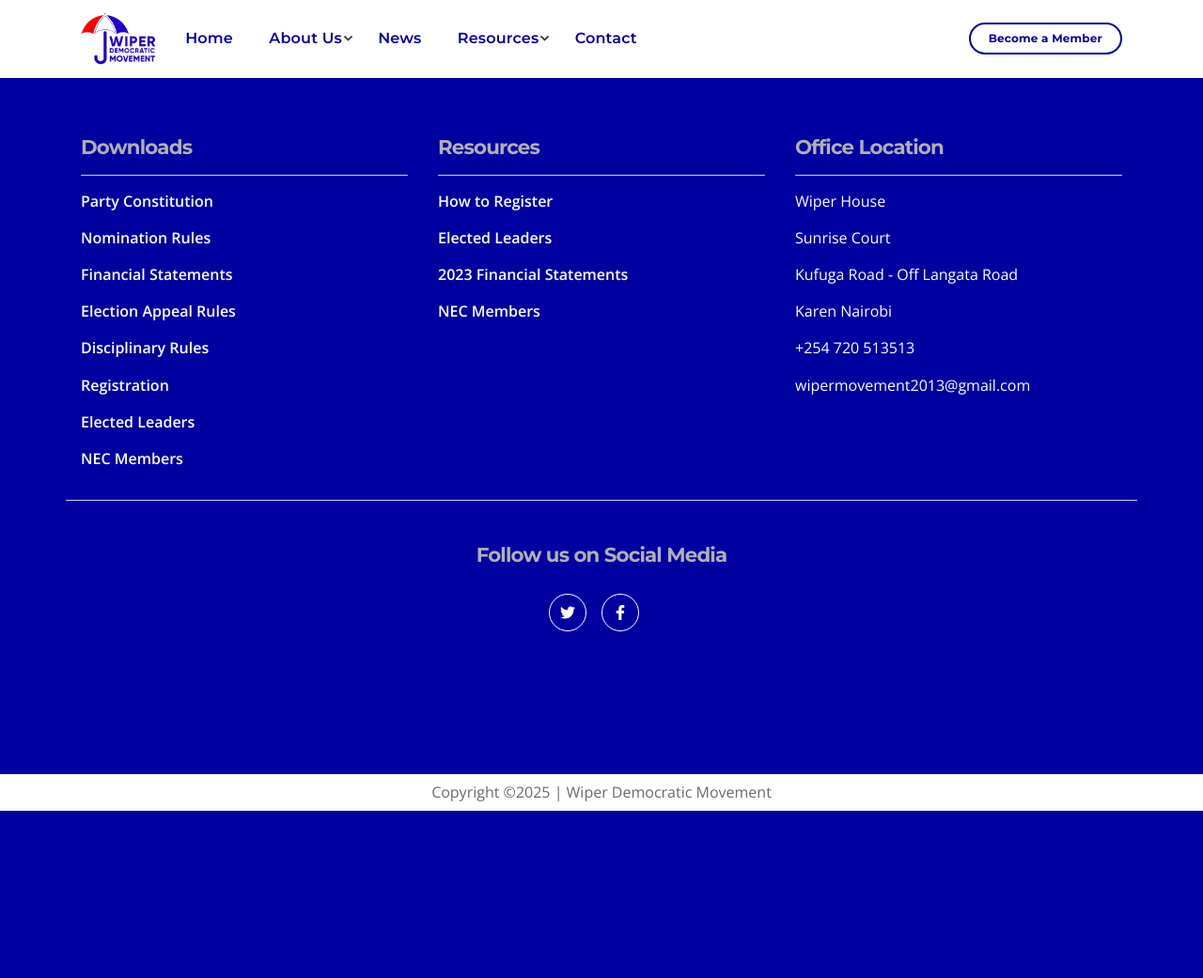
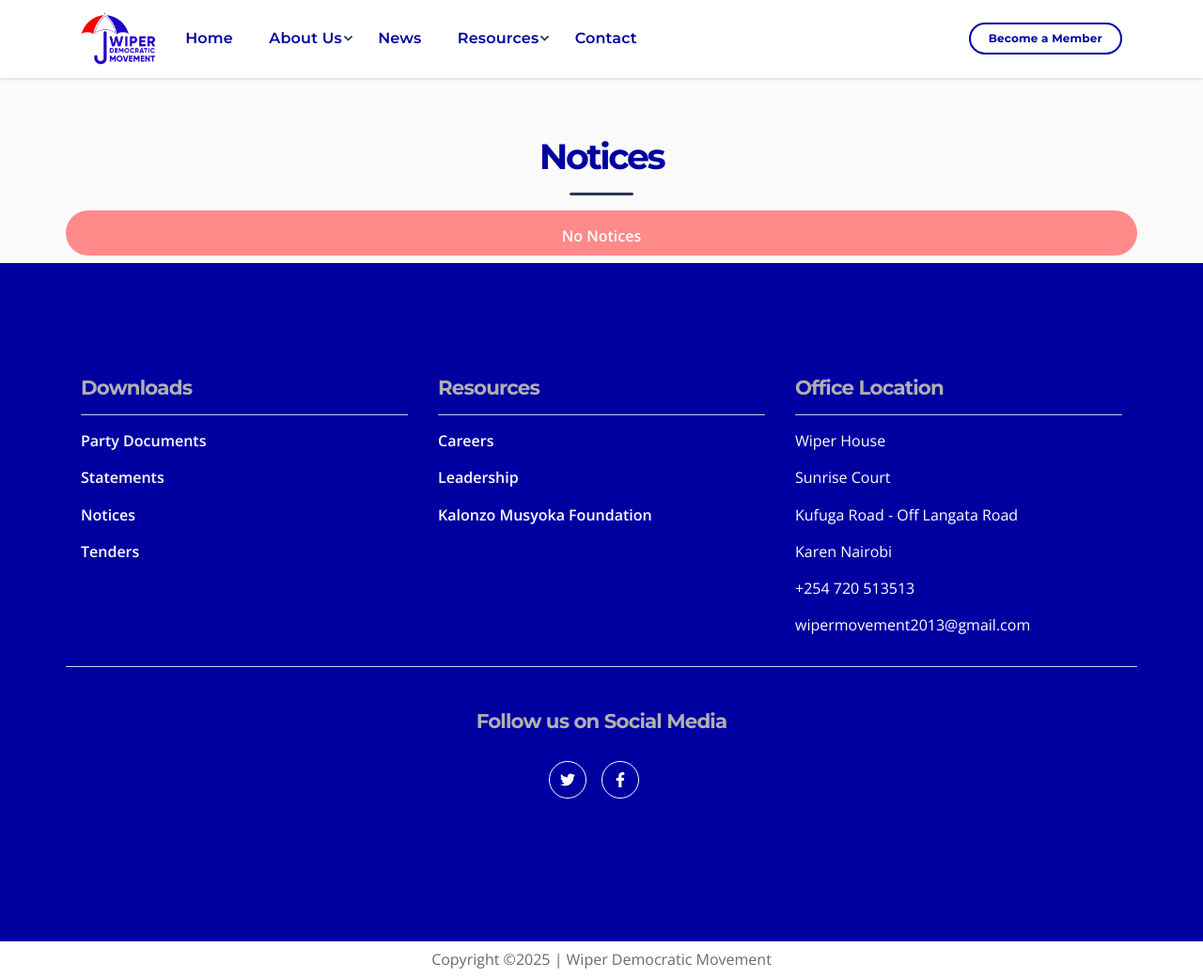
Before and after one commit to ombasaroy/wiperwebsite, a Django app: page /notices/ in a window 1280 px wide. Shown: the part 56-1097 px from the top of the page at 94% size. Before the commit the page ends 919 px from the top, so only its background shows below. Run offline with Django 3.2, Linux system fonts and the light colour scheme; data comes from the database, SQL or seed files in the repository; both versions use the stored data as it was after the commit; some libraries are stand-ins or nearby versions.

Commit message:
Second Iteration

```diff
--- a/TODO.txt
+++ b/TODO.txt
@@ -1,3 +1,2 @@
 - What does 'related_name' mean
-- how can i pass records to the base file without having to fetch them on each view function?
-- Downloads has extra divs that don't display anything
+- VS Code iko not picking recent changes to files
--- a/static/assets/css/styles.css
+++ b/static/assets/css/styles.css
@@ -107,6 +107,14 @@
   font-size: 2rem;
 }
 
+ .no-jobs{
+   background-color: #ff8a8a;
+   border-radius: 25px;
+   color: #ffffff;
+   font-weight: 600;
+   text-align: center;
+   padding: 0 4rem;
+ }
 
 
 
--- a/wiper/templates/base.html
+++ b/wiper/templates/base.html
@@ -63,7 +63,7 @@
               <li class="nav-item dropdown"><a class="nav-link dropdown-toggle dropdown-indicator" href="JavaScript:void(0)" role="button" data-bs-toggle="dropdown" aria-expanded="false">About Us</a>
                 <ul class="dropdown-menu">
                   <li><a class="dropdown-item" href="{% url 'about-us' %}">Our History</a></li>
-                  <li><a class="dropdown-item" href="">Leadership</a></li>
+                  <li><a class="dropdown-item" href="{% url 'leadership' %}">Leadership</a></li>
                 </ul>
               </li>
               <li class="nav-item">
@@ -71,7 +71,7 @@
               </li>
               <li class="nav-item dropdown"><a class="nav-link dropdown-toggle dropdown-indicator" href="JavaScript:void(0)" role="button" data-bs-toggle="dropdown" aria-expanded="false">Resources</a>
                 <ul class="dropdown-menu">
-                  <li><a class="dropdown-item" href="{% url 'downloads' %}">Downloads</a></li>
+                  <li><a class="dropdown-item" href="{% url 'party-documents' %}">Party Documents</a></li>
                   <li><a class="dropdown-item" href="{% url 'notices' %}">Notices</a></li>
                   <li><a class="dropdown-item" href="{% url 'financial-statements' %}">Financial Statements</a></li>
                   <li><a class="dropdown-item" href="{% url 'careers' %}">Careers</a></li>
@@ -79,7 +79,11 @@
                 </ul>
               </li>
               <li class="nav-item"><a class="nav-link {% if nav == 'contact' %} active {% endif %}" href="{% url 'contact' %}">Contact</a></li>
-            </ul><a class="btn btn-outline-primary rounded-pill btn-sm border-2 d-block d-lg-inline-block ms-auto my-3 my-lg-0" href="{% url 'index' %}">Become a Member</a>
+            {% for pdf in pdf_documents %}
+                {% if pdf.category.name == 'Misc' %}
+                    </ul><a class="btn btn-outline-primary rounded-pill btn-sm border-2 d-block d-lg-inline-block ms-auto my-3 my-lg-0" href="{{ pdf.file.url }}">Become a Member</a>
+                {% endif %}
+            {% endfor %}
           </div>
         </nav>
       </div>
@@ -99,30 +103,38 @@
                 <h5 style="color: #b0b0b0; ">Downloads</h5>
                 <hr style="height: 1px; background-color: #ffffff; border: none;">
 
-              {% comment %} <ul class="list-unstyled footer-links">
+               <ul class="list-unstyled footer-links">
 
-                  <li class="mb-3"><a class="text-white" href="https://drive.google.com/file/d/1798O1ViCGFk2xkGDlH20LlUCotKfFK6W/view?usp=drive_link">Party Constitution</a></li>
-                  <li class="mb-3"><a class="text-white" href="https://drive.google.com/file/d/1lJQoMY_a_WCQNtdMad4fo1f2koNVSMse/view?usp=drive_link">Nomination Rules</a></li>
-                  <li class="mb-3"><a class="text-white" href="https://drive.google.com/file/d/19lfVzuVMmEIW6drU6wF88fHw3Tj-WWMf/view?usp=drive_link">Disciplinary Rules</a></li>
-                  <li class="mb-3"><a class="text-white" href="https://drive.google.com/file/d/1hFs1RwtIcubrCR9B5OOxkBNE8XwazcD2/view?usp=drive_link">Election Appeal Rules</a></li>
-              </ul> {% endcomment %}
+                  <li class="mb-3"><a class="text-white" href="{% url 'party-documents' %}">Party Documents</a></li>
+                  <li class="mb-3"><a class="text-white" href="{% url 'financial-statements' %}"> Statements</a></li>
+                  <li class="mb-3"><a class="text-white" href="{% url 'notices' %}">Notices</a></li>
+                  <li class="mb-3"><a class="text-white" href="{% url 'tenders' %}">Tenders</a></li>
 
-              <ul class="list-unstyled footer-links">
+              </ul>
 
-                {% for pdf in pdf_documents %}
-                <li class="mb-3"><a class="text-white" href="{{pdf.file.url}}">{{pdf.name}}</a></li>
-                {% endfor %}
-              </ul>
+{#              <ul class="list-unstyled footer-links">#}
+{#      #}
+{#                {% for pdf in pdf_documents %}#}
+{#                <li class="mb-3"><a class="text-white" href="{{pdf.file.url}}">{{pdf.name}}</a></li>#}
+{#                {% endfor %}#}
+{#              </ul>#}
             </div>
           <div class="col-12 col-sm-12 col-md-12 col-lg-4 text-white ms-lg-auto">
               <h5 style="color: #b0b0b0">Resources</h5>
               <hr style="height: 1px; background-color: #ffffff; border: none;">
               <ul class="list-unstyled">
-                  <li class="mb-3"><a class="text-white" href="https://drive.google.com/file/d/1XqlFJjGJ9kZ9wKN_t1c_RcSdV0JZBsEr/view?usp=drive_link">How to Register</a></li>
-                  <li class="mb-3"><a class="text-white" href="https://drive.google.com/file/d/1O7rZxltoDbpwuO0lBr5zYL3IkMhBG9EC/view?usp=drive_link">Elected Leaders</a></li>
-                  <li class="mb-3"><a class="text-white" href="https://drive.google.com/file/d/1EhptWmwwBitI09pVuPvueaEm9CoDuhRY/view?usp=sharing">2023 Financial Statements</a></li>
-                  <li class="mb-3"><a class="text-white" href="https://drive.google.com/file/d/1ZgixhnFevB9ejVw8SnG-J_92klX0_2Vn/view?usp=sharing">NEC Members</a></li>
+                  <li class="mb-3"><a class="text-white" href="{% url 'careers' %}">Careers</a></li>
+                  <li class="mb-3"><a class="text-white" href="{% url 'leadership' %}">Leadership</a></li>
+                  <li class="mb-3"><a class="text-white" href="#">Kalonzo Musyoka Foundation</a></li>
+
+
               </ul>
+{#              <ul class="list-unstyled">#}
+{#                  <li class="mb-3"><a class="text-white" href="https://drive.google.com/file/d/1XqlFJjGJ9kZ9wKN_t1c_RcSdV0JZBsEr/view?usp=drive_link">How to Register</a></li>#}
+{#                  <li class="mb-3"><a class="text-white" href="https://drive.google.com/file/d/1O7rZxltoDbpwuO0lBr5zYL3IkMhBG9EC/view?usp=drive_link">Elected Leaders</a></li>#}
+{#                  <li class="mb-3"><a class="text-white" href="https://drive.google.com/file/d/1EhptWmwwBitI09pVuPvueaEm9CoDuhRY/view?usp=sharing">2023 Financial Statements</a></li>#}
+{#                  <li class="mb-3"><a class="text-white" href="https://drive.google.com/file/d/1ZgixhnFevB9ejVw8SnG-J_92klX0_2Vn/view?usp=sharing">NEC Members</a></li>#}
+{#              </ul>#}
             </div>
           <div class="col-12 col-sm-12 col-md-12 col-lg-4 text-white ms-lg-auto">
               <h5 style="color: #b0b0b0">Office Location</h5>
--- a/wiper/templates/notices.html
+++ b/wiper/templates/notices.html
@@ -1,6 +1,44 @@
 {% extends 'base.html' %}
+{% load static %}
+{% block title  %} Notices {% endblock %}
 
-{% block content %}
-<!-- Your content goes here -->
- <p>Here are the notices</p>
+
+{% block main %}
+
+<section class="bg-100 pb-0">
+    <div class="container">
+      <div class="row">
+        <div class="col">
+          <h3 class="text-center fs-2 fs-md-3">Notices</h3>
+          <hr class="short" data-zanim-xs='{"from":{"opacity":0,"width":0},"to":{"opacity":1,"width":"4.20873rem"},"duration":0.8}' data-zanim-trigger="scroll" />
+        </div>
+
+
+      {% if notices %}
+
+          {% for notice in notices %}
+          <div class="col-12 pt-3 mb-2" style="background-color: #f3f9ff; border-radius: 25px;">
+              <div class="rounded-3">
+                    <p class="mb-2" style="color: #0000a1; font-weight: 600;">{{ forloop.counter }}. {{ notice.name }}
+                        <a class="btn btn-outline-primary rounded-pill btn-sm border-2 d-block d-lg-inline-block ms-auto my-3 my-lg-0" href="{{ notice.file.url }}">Click to View</a>
+                    </p>
+              </div>
+          </div>
+          {% endfor %}
+      {% else %}
+           <div class="col-12 pt-3 mb-2 no-jobs">
+              <div class="rounded-3">
+                    <p class="mb-2">No Notices
+                    </p>
+              </div>
+          </div>
+
+
+      {% endif %}
+
+      </div>
+    </div>
+
+</section>
+
 {% endblock %}
--- a/wiper/templates/post-detail.html
+++ b/wiper/templates/post-detail.html
@@ -11,9 +11,9 @@
         <h4 data-zanim-xs='{"delay":0.1}' class="post-title">{{ post.title }}</h4>
 
         {% if post.author %}
-        <div data-zanim-xs='{"delay":0}'><a class="d-inline-block text-500 post-header" href="#!">Posted by {{post.author|title}}</a>, &nbsp;<a class="d-inline-block text-500 post-header" href="#!">{{ post.created_at }}</a></div>
+        <div data-zanim-xs='{"delay":0}'>&nbsp;<a class="d-inline-block text-500 post-header" href="#!">{{ post.created_at }}</a></div>
         {% else %}
-        <div data-zanim-xs='{"delay":0}'><a class="d-inline-block text-500 post-header" href="#!">Date {{ post.custom_author|title }}</a>, &nbsp;<a class="d-inline-block text-500 post-header" href="#!">{{ post.created_at }}</a></div>
+        <div data-zanim-xs='{"delay":0}'>&nbsp;<a class="d-inline-block text-500 post-header" href="#!">{{ post.created_at }}</a></div>
         {% endif %}
 
       </div>
--- a/wiper/urls.py
+++ b/wiper/urls.py
@@ -4,14 +4,16 @@
 
 urlpatterns = [
     path('', views.index, name='index'),
-    # path('base/', views.basefile, name='base'),
     path('news/', views.news, name='news'),
     path('contact/', views.contact, name='contact'),
     path('about-us/', views.about_us, name='about-us'),
-    path('downloads/', views.downloads, name='downloads'),
+    path('party-documents/', views.party_documents, name='party-documents'),
     path('notices/', views.notices, name='notices'),
     path('careers/', views.careers, name='careers'),
     path('tenders/', views.tenders, name='tenders'),
     path('financial-statements/', views.financial_statements, name='financial-statements'),
+    path('leadership/', views.leadership, name='leadership'),
     path('<slug:slug>/', views.post_detail, name='post_detail'),
+
+
 ]
--- a/wiper/views.py
+++ b/wiper/views.py
@@ -8,16 +8,12 @@
 
 def index(request):
     posts = Post.objects.all().order_by('-created_at')[:3]
+
     context = {
         'posts': posts,
         'nav': 'index',
     }
     return render(request, 'index.html', context)
-
-
-def downloads(request):
-    context = {}
-    return render(request, 'downloads.html', context)
 
 
 def custom_404_view(request, exception):
@@ -52,7 +48,7 @@
 
 
 def contact(request):
-    context = {'nav': 'contact',}
+    context = {'nav': 'contact', }
     return render(request, 'contact.html', context)
 
 
@@ -62,20 +58,37 @@
 
 
 def notices(request):
-    context = {}
+    party_notices = PDFDocument.objects.filter(category__name="Tenders")
+    context = {'notices': party_notices}
     return render(request, 'notices.html', context)
 
 
 def careers(request):
-    context = {}
+    jobs = PDFDocument.objects.filter(category__name="Careers")
+    context = {'jobs': jobs}
     return render(request, 'careers.html', context)
 
 
 def tenders(request):
-    context = {}
+    open_tenders = PDFDocument.objects.filter(category__name="Tenders")
+    context = {'tenders': open_tenders}
     return render(request, 'tenders.html', context)
 
 
 def financial_statements(request):
-    context = {}
+    finance_statements = PDFDocument.objects.filter(category__name="Financial Statements")
+    context = {'finance_statements': finance_statements}
     return render(request, 'financial-statements.html', context)
+
+
+def party_documents(request):
+    pdfdocs = PDFDocument.objects.filter(category__name="Party Documents")
+    context = {'pdfdocs': pdfdocs}
+    return render(request, 'party-documents.html', context)
+
+
+def leadership(request):
+    leaders = PDFDocument.objects.filter(category__name="Leadership")
+
+    context = {'leaders': leaders}
+    return render(request, 'leadership.html', context)
```
Also changed, not shown: wiper/templates/careers.html (+35 -6 lines), wiper/templates/financial-statements.html (+44 -0 lines), wiper/templates/leadership.html (renamed from wiper/templates/downloads.html, +8 -8 lines), wiper/templates/party-documents.html (added, +31 -0 lines), wiper/templates/tenders.html (+44 -0 lines), db.sqlite3, 1 other file.
